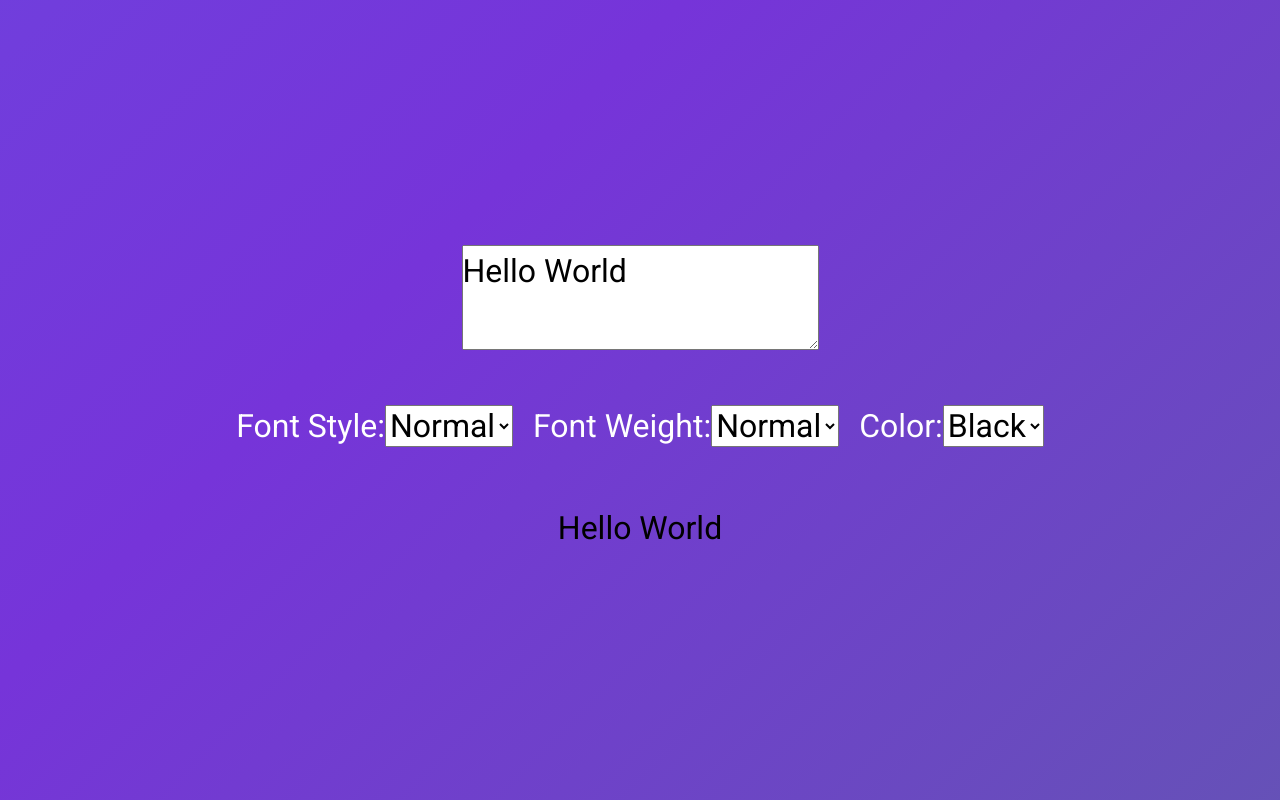
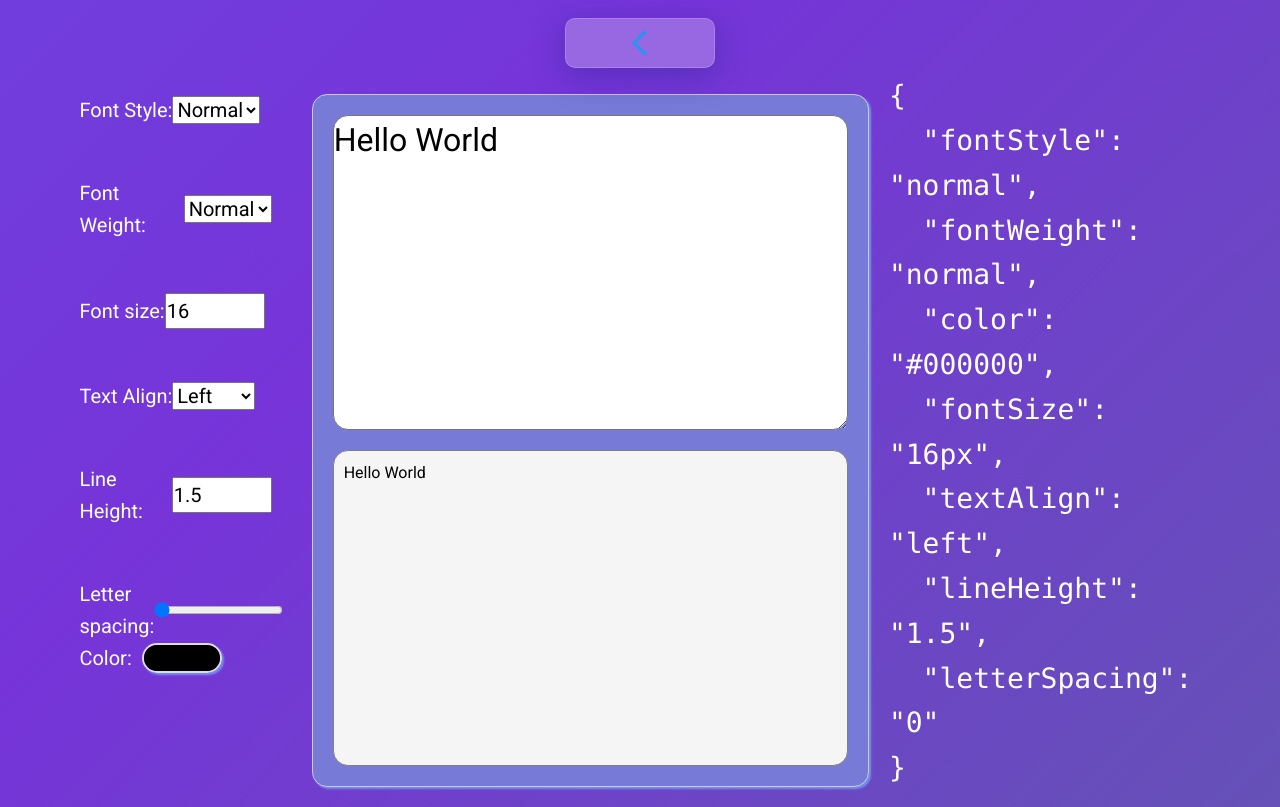
Before and after one commit to besoiuu/image-generation-openai, a React (Create React App) app: page /texteditor in a window 1280 px wide. Built offline with nearby package versions, Linux system fonts and the light colour scheme.

Commit message:
updated css, added new button for texteditor

```diff
--- a/src/App.css
+++ b/src/App.css
@@ -57,6 +57,10 @@ body {
 .label-info {
   margin-right: 15px;
   width: 170px;
+}
+
+.spinner {
+  align-self: center;
 }
 
 .info-ui {
--- a/src/pages/homepage/homepage.js
+++ b/src/pages/homepage/homepage.js
@@ -37,6 +37,12 @@ export const Homepage = () => {
           >
             Gradient
           </button>
+          <button
+            className="gen-button"
+            onClick={() => navigate("/texteditor")}
+          >
+            Text
+          </button>
         </div>
         <div className="content-about">
           <img className="content-img" src={testImg}></img>
--- a/src/pages/texteditor/texteditor.css
+++ b/src/pages/texteditor/texteditor.css
@@ -1,4 +1,4 @@
-#input {
+.text-container {
   padding: 10px;
   max-width: 100%;
   line-height: 1.5;
@@ -11,13 +11,86 @@
 
 .editor-ui {
   display: flex;
-  flex-direction: column;
-  align-items: center;
-  width: 100vw;
+  flex-direction: row;
+  height: 100%;
 }
 
 .editor-controls {
+  width: 20%;
+  padding: 20px;
+  text-align: left;
+}
+
+/* .editor-controls {
     display: flex;
     justify-content: center;
     gap:10px;
+    flex-direction: row;
+    flex-wrap:wrap;
+} */
+.editor-label {
+  display: flex;
+  align-items: center;
+  font-size:20px;
 }
+
+.editor-input {
+  width: 100px;
+}
+
+.text-container {
+  width: 60%;
+  max-width: 50rem;
+  padding: 20px;
+  display: flex;
+  flex-direction: column;
+  align-items: center;
+  margin:20px;
+}
+
+.output-text {
+  margin-top: 20px;
+  text-align: center;
+  width: 100%;
+  height: 50%;
+  border: 1px solid grey;
+  border-radius: 15px;
+  padding: 10px;
+  background-color: whitesmoke;
+}
+
+.color-input input {
+  position: absolute;
+  right: -7px;
+  top: -7px;
+  width: 100px;
+  height: 40px;
+  border: none;
+}
+
+.color-input {
+  margin-left: 10px;
+}
+
+.input-text {
+  border-radius: 15px;
+  width: 100%;
+  height: 50%;
+}
+
+/* .editor-input-range {
+  appearance: none;
+  margin-right: 15px;
+  width: 200px;
+  height: 7px;
+  background: rgba(255, 255, 255, 0.6);
+  border-radius: 5px;
+  background-image: linear-gradient(#ff4500, #ff4500);
+  background-size: 70% 100%;
+  background-repeat: no-repeat;
+} */
+
+pre {
+  white-space: pre-wrap;
+  word-wrap: break-word;
+}
--- a/src/pages/texteditor/texteditor.js
+++ b/src/pages/texteditor/texteditor.js
@@ -1,12 +1,19 @@
 import React, { useState } from "react";
-import "./texteditor.css"
+import "./texteditor.css";
+import { FcPrevious } from "react-icons/fc";
+import { useNavigate } from "react-router-dom";
 
 export const TextEditor = () => {
+  const navigate = useNavigate();
   const [text, setText] = useState("Hello World");
   const [style, setStyle] = useState({
-    fontStyle: 'normal',
-    fontWeight: 'normal',
-    color: 'black',
+    fontStyle: "normal",
+    fontWeight: "normal",
+    color: "#000000",
+    fontSize: "16px",
+    textAlign: "left",
+    lineHeight: "1.5",
+    letterSpacing: "0",
   });
 
   const handleTextChange = (e) => {
@@ -14,22 +21,27 @@ export const TextEditor = () => {
   };
 
   const handleStyleChange = (property, value) => {
-    setStyle({
-      ...style,
-      [property]: value,
-    });
+    const obj = {...style}
+    if(property === "letterSpacing")obj[property] = value + "px"
+    else obj[property] = value;
+    setStyle(obj);
   };
 
   return (
+    <>
+    <div className="button-back">
+      <button className="gen-button" onClick={() => navigate(-1)}>
+        <FcPrevious />
+      </button>
+      </div>
     <div className="editor-ui">
-      <textarea id="editor-input" value={text} onChange={handleTextChange} />
-      <br />
       <div className="editor-controls">
         <label className="editor-label">
           Font Style:
-          <select className="editor-select"
+          <select
+            className="editor-select"
             value={style.fontStyle}
-            onChange={(e) => handleStyleChange('fontStyle', e.target.value)}
+            onChange={(e) => handleStyleChange("fontStyle", e.target.value)}
           >
             <option value="normal">Normal</option>
             <option value="italic">Italic</option>
@@ -38,29 +50,94 @@ export const TextEditor = () => {
         <br />
         <label className="editor-label">
           Font Weight:
-          <select className="editor-select"
+          <select
+            className="editor-select"
             value={style.fontWeight}
-            onChange={(e) => handleStyleChange('fontWeight', e.target.value)}
+            onChange={(e) => handleStyleChange("fontWeight", e.target.value)}
           >
             <option value="normal">Normal</option>
             <option value="bold">Bold</option>
+            <option value="bolder">Bolder</option>
+            <option value="500">500</option>
+            <option value="600">600</option>
+            <option value="700">700</option>
           </select>
         </label>
         <br />
         <label className="editor-label">
+          Font size:
+          <input
+            className="editor-input"
+            value={style.fontSize.replace("px", "")}
+            onChange={(e) =>
+              handleStyleChange("fontSize", `${e.target.value}px`)
+            }
+          />
+        </label>
+        <br />
+        <label className="editor-label">
+          Text Align:
+          <select
+            value={style.textAlign}
+            className="editor-select"
+            onChange={(e) => handleStyleChange("textAlign", e.target.value)}
+          >
+            <option value="left">Left</option>
+            <option value="center">Center</option>
+            <option value="right">Right</option>
+            <option value="justify">Justify</option>
+          </select>
+        </label>
+        <br />
+        <label className="editor-label">
+          Line Height:
+          <input
+            className="editor-input"
+            type="number"
+            step="0.1"
+            value={style.lineHeight}
+            onChange={(e) =>
+              handleStyleChange("lineHeight", `${e.target.value}`)
+            }
+          />
+        </label>
+        <br />
+        <label className="editor-label">
+          Letter spacing:
+          <input
+            type="range"
+            className="editor-input-range"
+            min="0"
+            max="10"
+            step="0.1"
+            value={style.letterSpacing.split("px")[0]}
+            onChange={(e) =>
+              handleStyleChange("letterSpacing", e.target.value)
+            }
+          />
+        </label>
+        <label className="editor-label">
           Color:
-          <select className="editor-select"
-            value={style.color}
-            onChange={(e) => handleStyleChange('color', e.target.value)}
-          >
-            <option value="black">Black</option>
-            <option value="red">Red</option>
-            <option value="blue">Blue</option>
-          </select>
+          <div className="color-input">
+            <input
+              type="color"
+              value={style.color}
+              onChange={(e) => handleStyleChange("color", e.target.value)}
+            />
+          </div>
         </label>
       </div>
       <br />
-      <div className="editor-output" style={style}>{text}</div>
+      <div className="text-container">
+        <textarea className="input-text" value={text} onChange={handleTextChange} maxLength="40" />
+        <div className="output-text" style={style}>
+          {text}
+        </div>
+      </div>
+      <div className="css-container">
+        <pre>{JSON.stringify(style, null, 2)}</pre>
+      </div>
     </div>
+    </>
   );
 };
```
